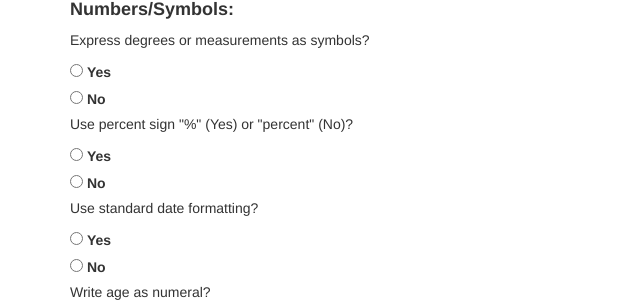
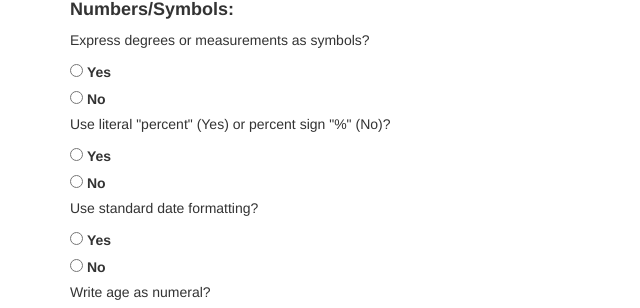
Before and after one commit to kansong99/stylelex, a Flask app: page /product in a window 1280 px wide. Shown: the part 510-818 px from the top of the page, without its empty margins (0-640 px from the left). Run offline with Flask 2, Linux system fonts and the light colour scheme; parts of the project's set-up code (start-up, migrations or seed data) failed here and were passed over; some libraries are stand-ins or nearby versions.

Commit message:
quick fix

```diff
--- a/website_test/website_test/website_test/templates/product.html
+++ b/website_test/website_test/website_test/templates/product.html
@@ -38,7 +38,7 @@
     <input type="radio" id="no" name="numbers1" value="no">
     <label for="no">No</label><br>
 
-    <p>Use percent sign "%" (Yes) or "percent" (No)?</p>
+    <p>Use literal "percent" (Yes) or percent sign "%" (No)?</p>
     <input type="radio" id="yes" name="numbers2" value="yes">
     <label for="yes">Yes</label><br>
     <input type="radio" id="no" name="numbers2" value="no">
```
